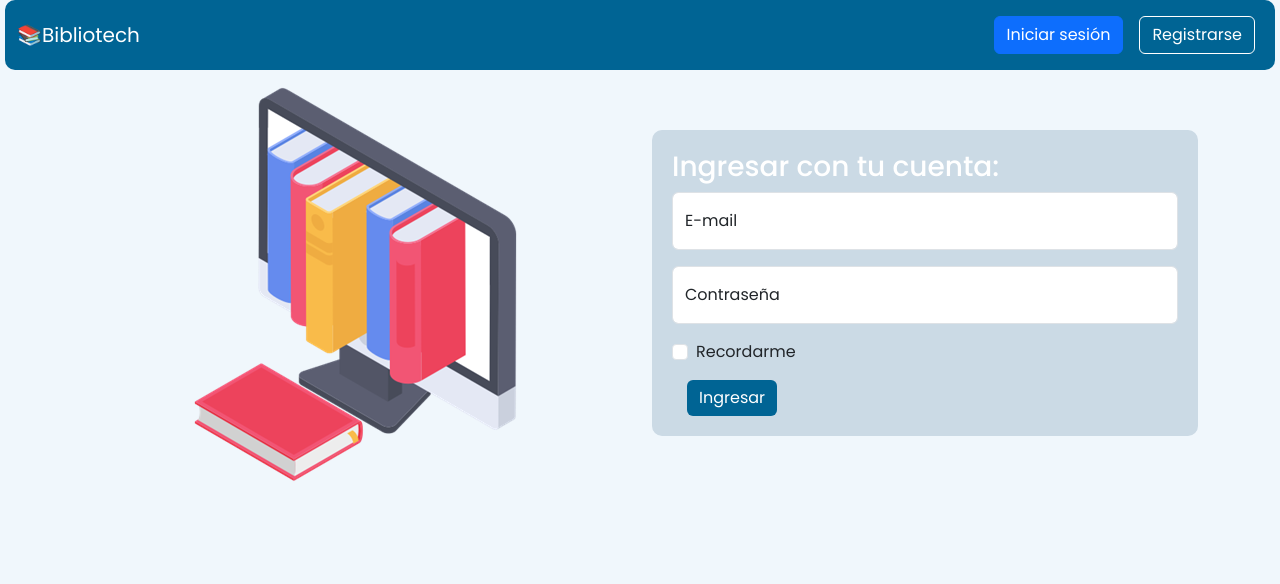
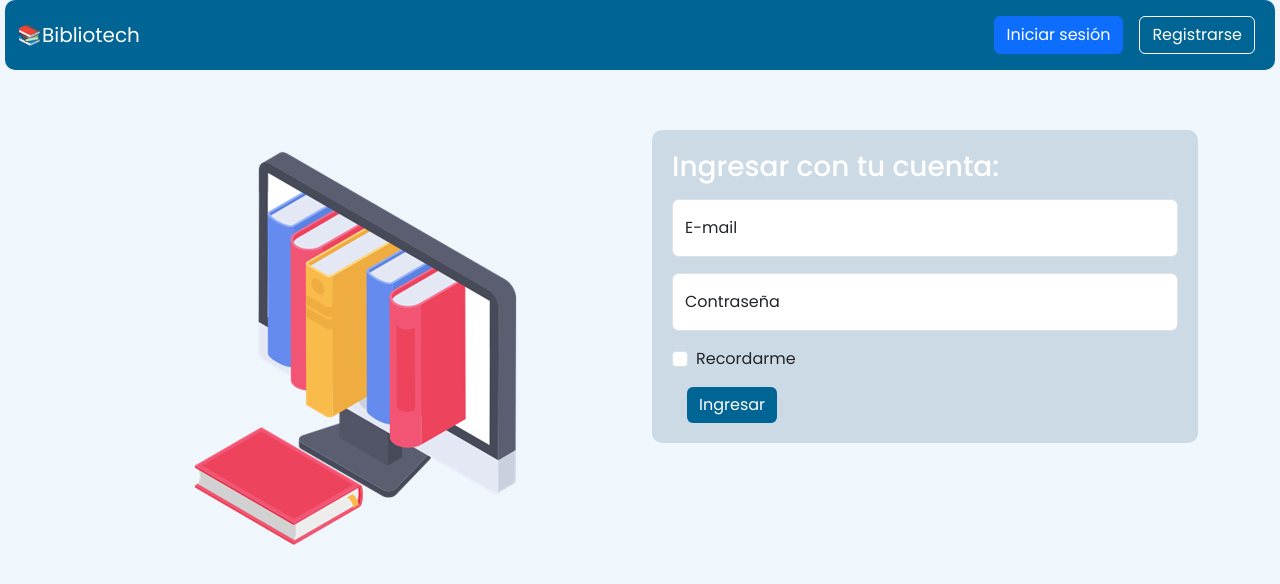
Before and after one commit to francogcn/TP-FS-SILICON-2024-G1, a React (Vite) app in the folder frontend/: page /login in a window 1280 px wide. Shown: the top 584 px of the page. Built offline with nearby package versions, Linux system fonts and the light colour scheme.

Commit message:
estilo login

```diff
--- a/frontend/src/App.css
+++ b/frontend/src/App.css
@@ -200,12 +200,22 @@ span.perfil-info-bubtitle {
   margin-bottom: 25px;
 }
 
+
+/*Pagina Login*/
 #login form {
   background: #cbdae5;
   padding: 20px;
   text-align: left;
   border-radius: 10px;
   margin-top:50px;
+}
+
+#login h3 {
+  margin-bottom: 15px;
+}
+
+.img-fluid {
+  margin-top: 8vh;
 }
 
 /* Botones */
```
